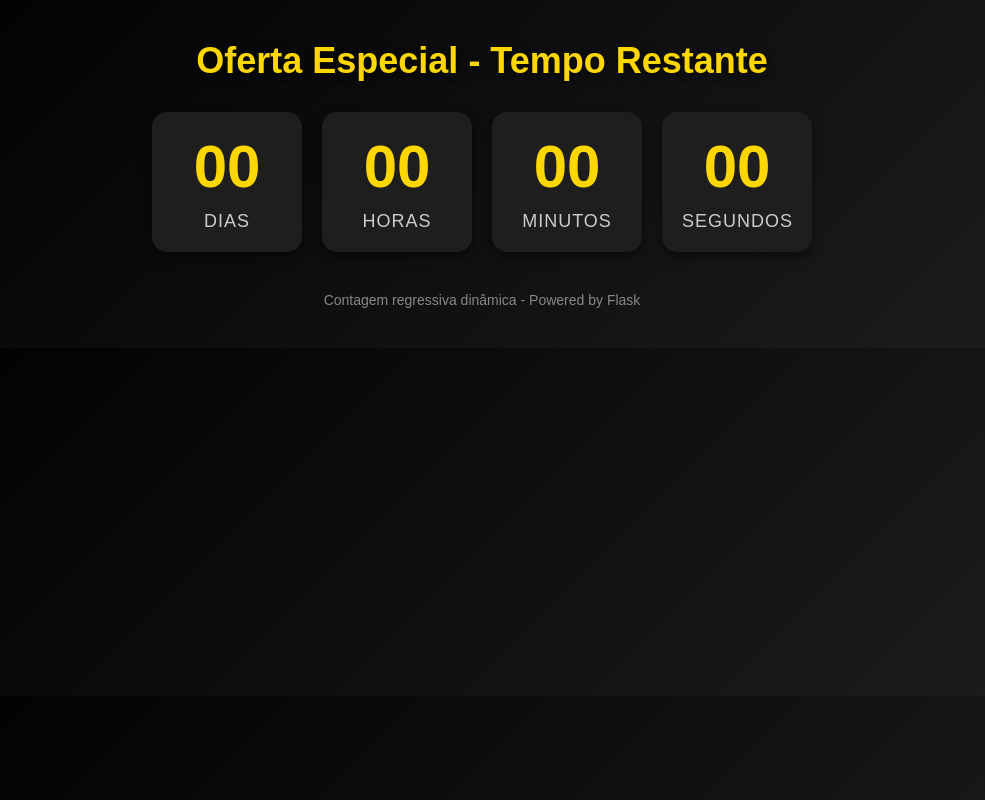
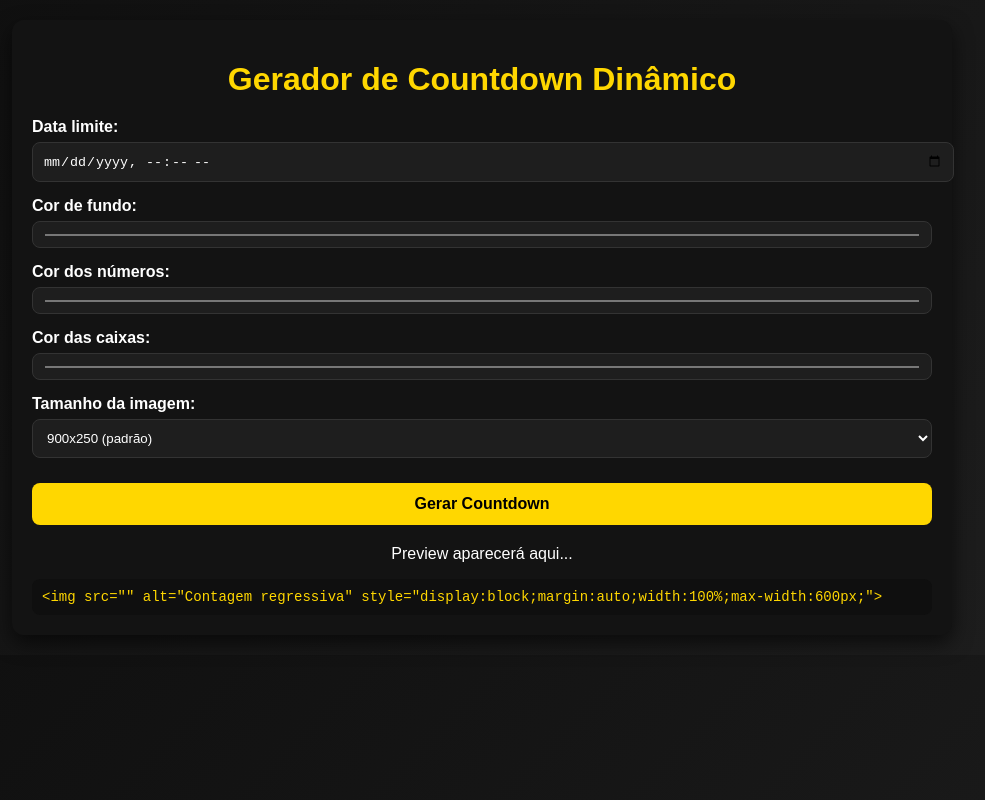
Before and after one commit to PedroH-Nunes/Countdown.io, a plain HTML site: page countdown_email/index.html in a window 1280 px wide. Shown: the whole page, without its empty margins (158-1143 px from the left). Drawn offline with Linux system fonts and the light colour scheme.

Commit message:
Update index.html

```diff
--- a/countdown_email/index.html
+++ b/countdown_email/index.html
@@ -3,101 +3,138 @@
 <html lang="pt-BR">
 <head>
 <meta charset="UTF-8">
-<title>Contagem Regressiva</title>
+<meta name="viewport" content="width=device-width, initial-scale=1">
+<title>Gerador de Countdown Dinâmico</title>
 <style>
-    /* Reset básico */
-    * { margin: 0; padding: 0; box-sizing: border-box; }
-
     body {
-        font-family: 'Arial', sans-serif;
-        background: linear-gradient(135deg, #000000, #1E1E1E);
+        font-family: Arial, sans-serif;
+        background: linear-gradient(135deg, #0f0f0f, #1e1e1e);
         color: #fff;
+        margin: 0;
+        padding: 20px;
+    }
+    .container {
+        max-width: 900px;
+        margin: auto;
+        background: #131313;
+        padding: 20px;
+        border-radius: 12px;
+        box-shadow: 0 8px 20px rgba(0,0,0,0.6);
+    }
+    h1 {
         text-align: center;
-        padding: 40px;
-    }
-
-    h1 {
-        font-size: 36px;
         margin-bottom: 20px;
         color: #FFD700;
-        text-shadow: 2px 2px 8px rgba(0,0,0,0.6);
     }
-
-    .countdown {
-        display: flex;
-        justify-content: center;
-        gap: 20px;
-        margin-top: 30px;
-        flex-wrap: wrap;
+    .form-group {
+        margin-bottom: 15px;
     }
-
-    .box {
-        background: #1E1E1E;
-        padding: 20px;
-        border-radius: 15px;
-        width: 150px;
-        box-shadow: 0 4px 10px rgba(0,0,0,0.5);
-        transition: transform 0.3s ease;
+    label {
+        display: block;
+        margin-bottom: 6px;
+        font-weight: bold;
     }
-
-    .box:hover {
-        transform: scale(1.05);
+    input[type="datetime-local"], input[type="color"], select {
+        width: 100%;
+        padding: 10px;
+        border-radius: 8px;
+        border: 1px solid #333;
+        background: #1e1e1e;
+        color: #fff;
     }
-
-    .number {
-        font-size: 60px;
+    button {
+        background: #FFD700;
+        color: #000;
         font-weight: bold;
+        padding: 12px 20px;
+        border: none;
+        border-radius: 8px;
+        cursor: pointer;
+        width: 100%;
+        margin-top: 10px;
+        font-size: 16px;
+    }
+    button:hover {
+        background: #e6c200;
+    }
+    .preview {
+        margin-top: 20px;
+        text-align: center;
+    }
+    .preview img {
+        max-width: 100%;
+        border-radius: 8px;
+        margin-top: 10px;
+    }
+    .code-block {
+        background: #0f0f0f;
+        padding: 10px;
+        border-radius: 8px;
+        margin-top: 15px;
+        font-family: monospace;
         color: #FFD700;
-    }
-
-    .label {
-        font-size: 18px;
-        margin-top: 10px;
-        color: #ccc;
-        letter-spacing: 1px;
-    }
-
-    footer {
-        margin-top: 40px;
         font-size: 14px;
-        color: #888;
+        word-break: break-all;
     }
 </style>
 </head>
 <body>
-    <h1>Oferta Especial - Tempo Restante</h1>
-    <div class="countdown">
-        <div class="box"><div id="days" class="number">00</div><div class="label">DIAS</div></div>
-        <div class="box"><div id="hours" class="number">00</div><div class="label">HORAS</div></div>
-        <div class="box"><div id="minutes" class="number">00</div><div class="label">MINUTOS</div></div>
-        <div class="box"><div id="seconds" class="number">00</div><div class="label">SEGUNDOS</div></div>
+<div class="container">
+    <h1>Gerador de Countdown Dinâmico</h1>
+    <div class="form-group">
+        <label for="end">Data limite:</label>
+        <input type="datetime-local" id="end">
     </div>
+    <div class="form-group">
+        <label for="bg">Cor de fundo:</label>
+        <input type="color" id="bg" value="#000000">
+    </div>
+    <div class="form-group">
+        <label for="digit">Cor dos números:</label>
+        <input type="color" id="digit" value="#FFFFFF">
+    </div>
+    <div class="form-group">
+        <label for="box">Cor das caixas:</label>
+        <input type="color" id="box" value="#1E1E1E">
+    </div>
+    <div class="form-group">
+        <label for="size">Tamanho da imagem:</label>
+        <select id="size">
+            <option value="900x250">900x250 (padrão)</option>
+            <option value="600x160">600x160 (compacto)</option>
+            <option value="700x200">700x200</option>
+        </select>
+    </div>
+    <button id="generate">Gerar Countdown</button>
 
-    <footer>Contagem regressiva dinâmica - Powered by Flask</footer>
+    <div class="preview" id="preview">
+        <p>Preview aparecerá aqui...</p>
+    </div>
+    <div class="code-block" id="code">
+        &lt;img src="" alt="Contagem regressiva" style="display:block;margin:auto;width:100%;max-width:600px;"&gt;
+    </div>
+</div>
 
 <script>
-const params = new URLSearchParams(window.location.search);
-const endDate = new Date(params.get("end") || "2025-12-31T23:59:59").getTime();
+document.getElementById('generate').addEventListener('click', function() {
+    const end = document.getElementById('end').value;
+    const bg = encodeURIComponent(document.getElementById('bg').value);
+    const digit = encodeURIComponent(document.getElementById('digit').value);
+    const box = encodeURIComponent(document.getElementById('box').value);
+    const size = document.getElementById('size').value.split('x');
+    const w = size[0], h = size[1];
 
-function updateCountdown() {
-    const now = new Date().getTime();
-    const diff = endDate - now;
-
-    if (diff <= 0) {
-        document.querySelector(".countdown").innerHTML = "<h2 style='color:#FF0000;'>Oferta encerrada!</h2>";
+    if (!end) {
+        alert('Por favor, selecione a data limite.');
         return;
     }
 
-    const days = Math.floor(diff / (1000 * 60 * 60 * 24));
-    const hours = Math.floor((diff % (1000 * 60 * 60 * 24)) / (1000 * 60 * 60));
-    const minutes = Math.floor((diff % (1000 * 60 * 60)) / (1000 * 60));
-    const seconds = Math.floor((diff % (1000 * 60)) / 1000);
+    const baseUrl = window.location.origin; // Ajuste para seu domínio real
+    const url = `${baseUrl}/countdown-image?end=${end}&bg=${bg}&digit=${digit}&box=${box}&w=${w}&h=${h}`;
 
-   ").textContent = String(seconds).padStart(2, '0');
-}
-
-setInterval(updateCountdown, 1000);
-updateCountdown();
+    document.getElementById('preview').innerHTML = `${url}&_t=${Date.now()}`;
+    document.getElementById('code').textContent = `${url}`;
+});
 </script>
 </body>
 </html>
```
